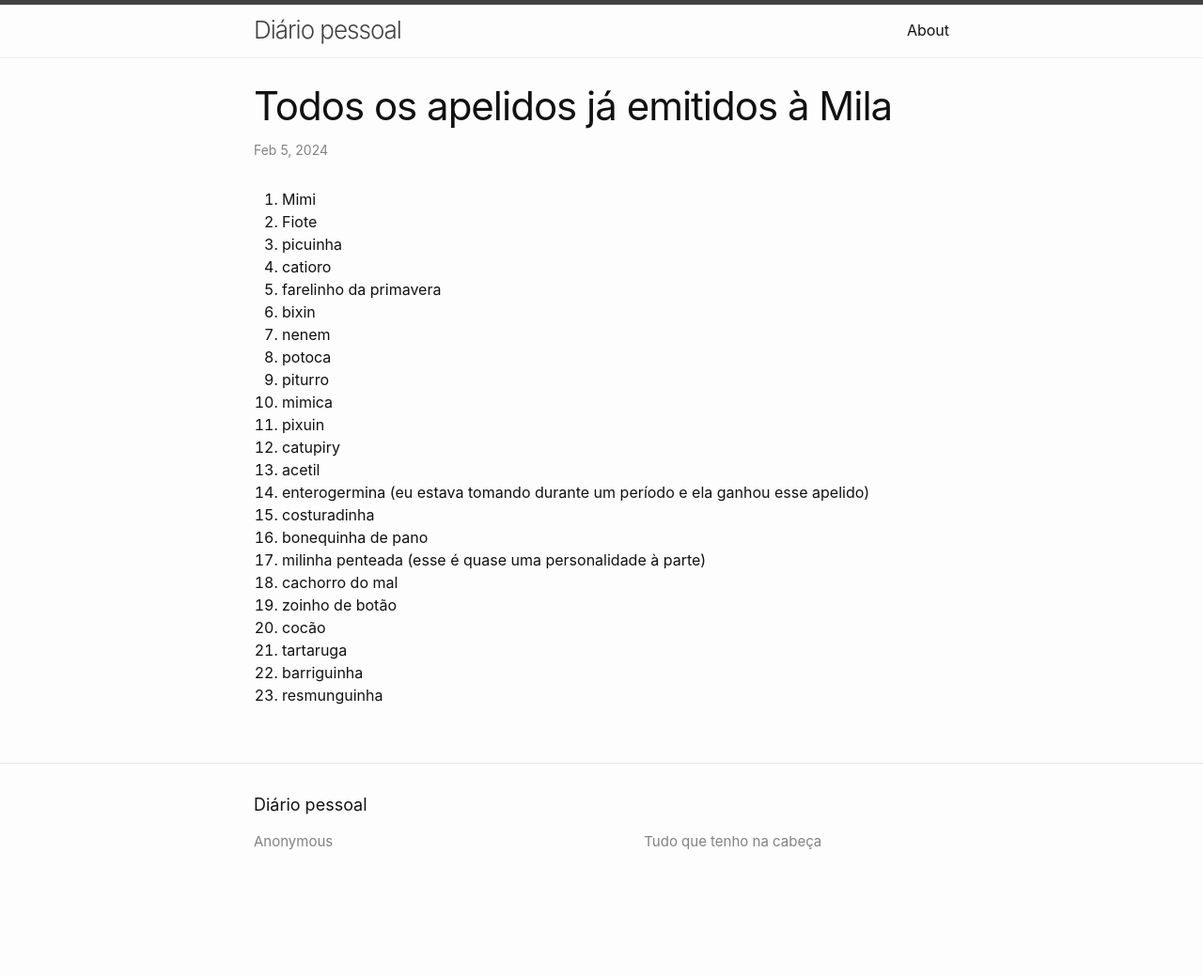
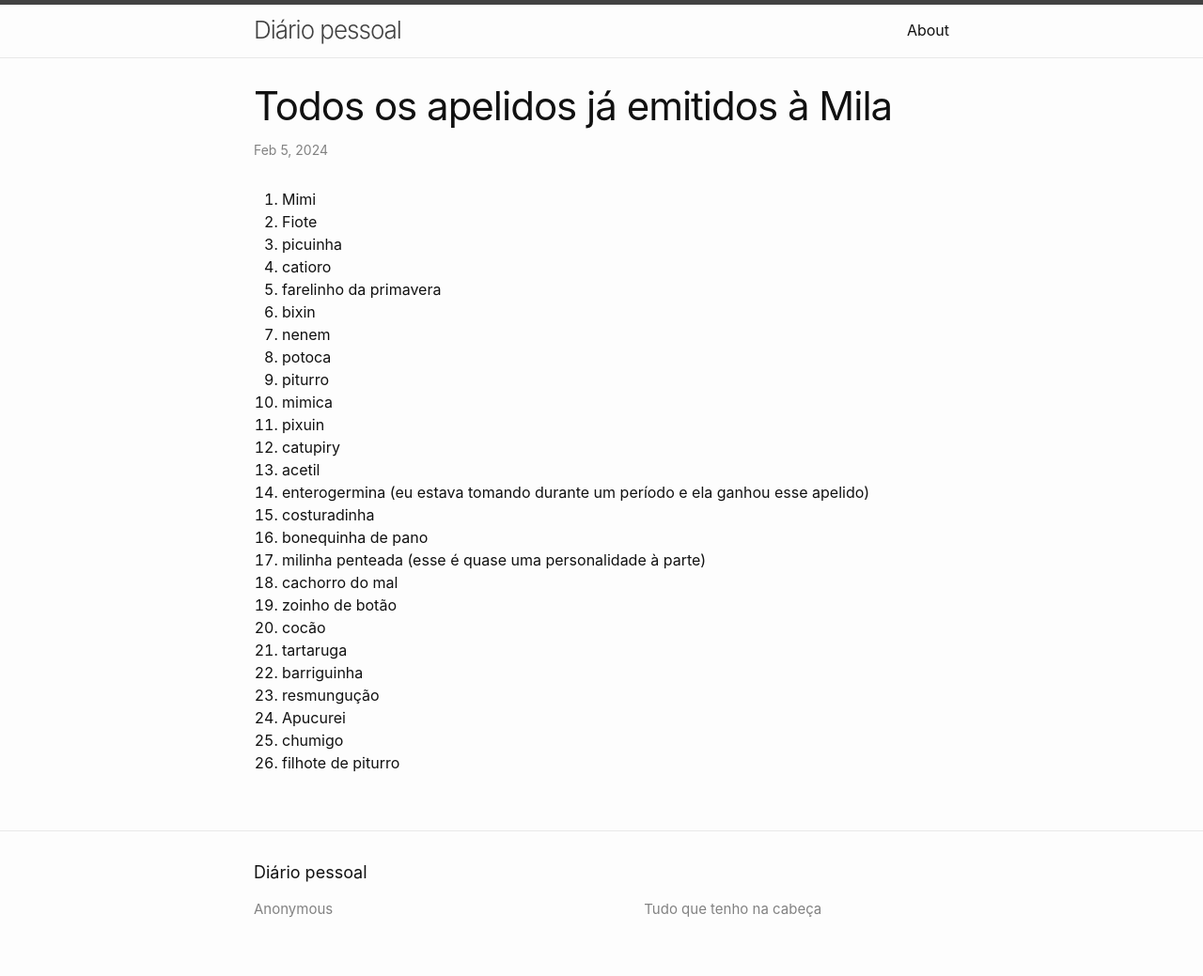
Before and after one commit to renanlarrieu/renanlarrieu, a Jekyll site: the page built from _posts/2024-02-05-Apelidos-Mila.md, in a window 1280 px wide. Shown: the whole page at 94% size. Built offline with Jekyll 4.4.1, drawn with Linux system fonts in a browser that asks for light colours; before the commit the page ends 967 px from its top, so only the background shows below that.

Commit message:
Update 2024-02-05-Apelidos-Mila.md

```diff
--- a/_posts/2024-02-05-Apelidos-Mila.md
+++ b/_posts/2024-02-05-Apelidos-Mila.md
@@ -25,4 +25,7 @@ categories: misc
 20. cocão
 21. tartaruga
 22. barriguinha
-23. resmunguinha
+23. resmungução
+24. Apucurei
+25. chumigo
+26. filhote de piturro
```
